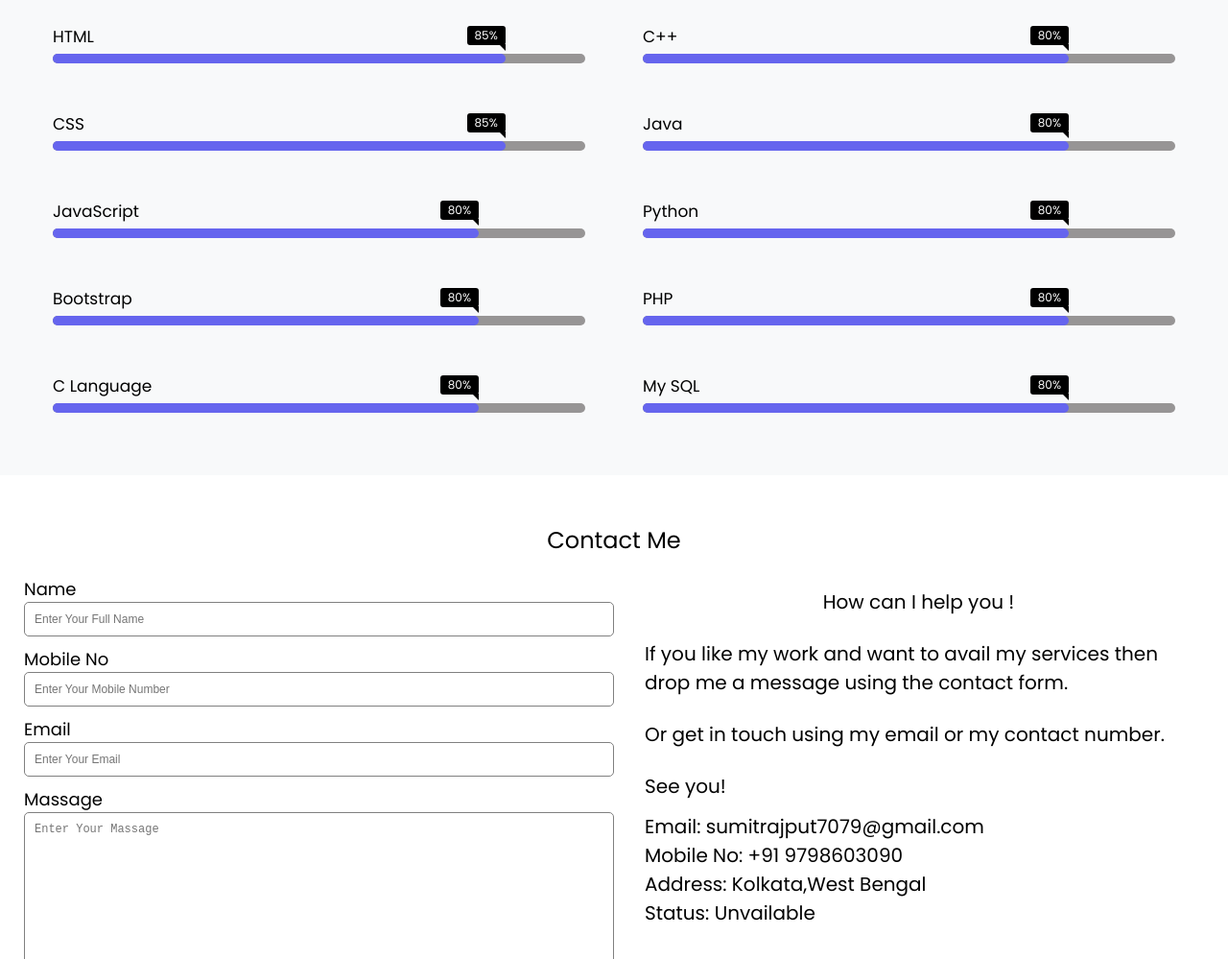
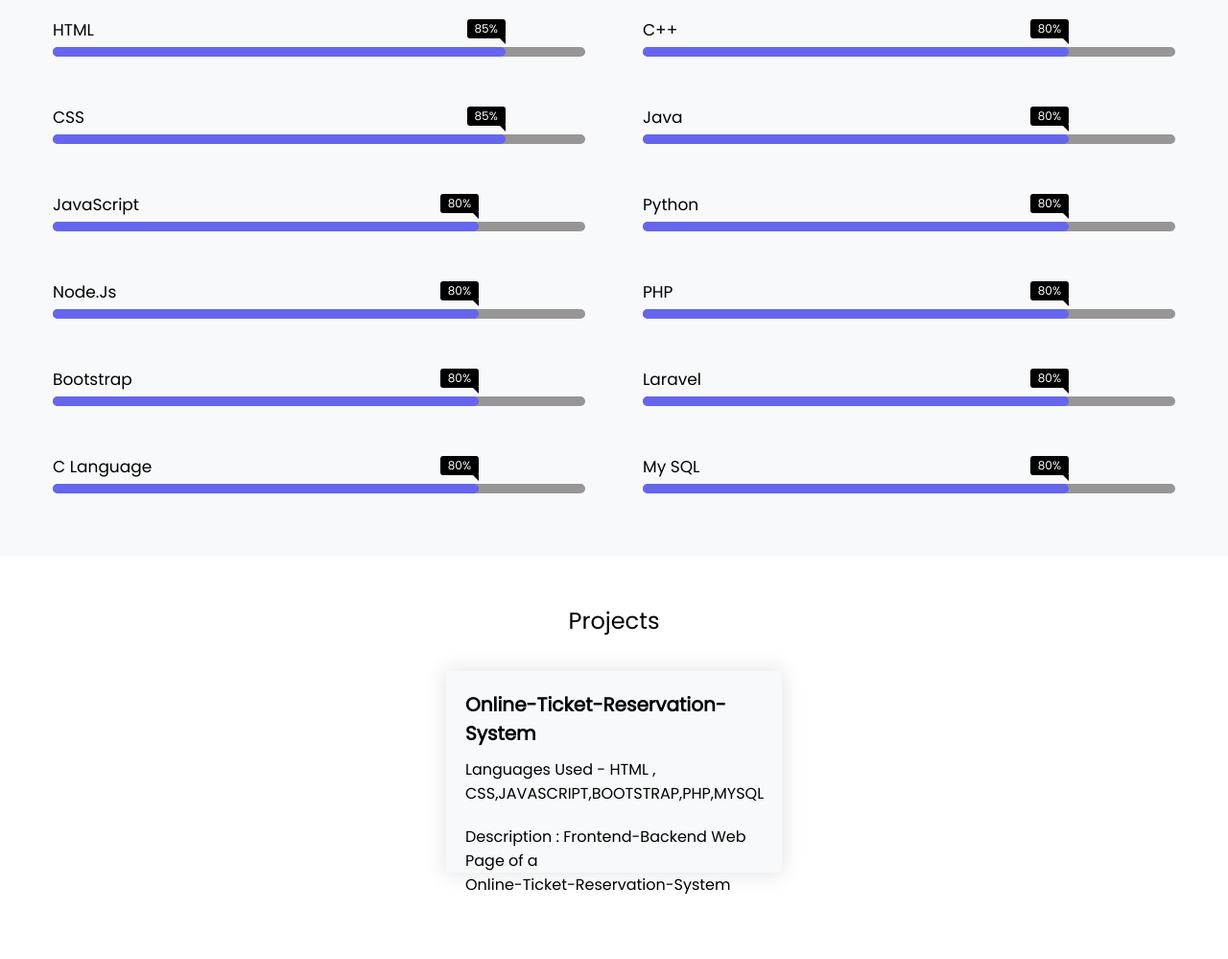
Before and after one commit to sumitsingh9798/portfolio, a plain HTML site: page index.html in a window 1280 px wide. Shown: the part 1801-2800 px from the top of the page at 96% size. Drawn offline with Linux system fonts and the light colour scheme.

Commit message:
Add files via upload

```diff
--- a/index.html
+++ b/index.html
@@ -1,4 +1,3 @@
-
 <!DOCTYPE html>
 <html lang="en">
 
@@ -44,12 +43,9 @@
             <h2>Hello , <br> I am Sumit Singh</h2>
             <p>Front-End Web Developer</p>
             <div class="s-icon">
-                <a href="https://www.facebook.com/profile.php?id=100017611545613&mibextid=eHce3h" target="_blank"><i
-                        class="fa-brands fa-facebook"></i></a>
-                <a href="https://www.instagram.com/sumit_singh_rajput9798?igshid=YTQwZjQ0NmI0OA==" target="_blank"> <i
-                        class="fa-brands fa-instagram"></i></a>
-                <a href="https://www.linkedin.com/in/sumitsingh9798" target="_blank"><i
-                        class="fa-brands fa-linkedin"></i></a>
+                <a href="https://www.facebook.com/profile.php?id=100017611545613&mibextid=eHce3h" target="_blank"><i class="fa-brands fa-facebook"></i></a>
+                <a href="https://www.instagram.com/sumit_singh_rajput9798?igshid=YTQwZjQ0NmI0OA==" target="_blank"> <i class="fa-brands fa-instagram"></i></a>
+                <a href="https://www.linkedin.com/in/sumitsingh9798" target="_blank"><i class="fa-brands fa-linkedin"></i></a>
                 <a href="https://github.com/sumitsingh9798" target="_blank"><i class="fa-brands fa-github"></i></a>
                 <a href="https://wa.me/9798603090" target="_blank"><i class="fa-brands fa-whatsapp"></i></a>
                 <a href="https://telegram.me/smt4h" target="_blank"><i class="fa-brands fa-telegram"></i></a>
@@ -81,11 +77,10 @@
 
                 </div>
                 <div style="text-align: center;" class="col-2">
-                    <img src="image/Sumit.jpeg" alt="" width="320px" height="370px"
-                        style=" margin: 30px auto 20px auto; ">
+                    <img src="image/Sumit pr.jpg" alt="" width="320px" height="370px" style=" margin: 30px auto 20px auto; ">
                     <p style="margin: 0; padding: 0;"></p>
                     <div class="btn" style="margin: 0;">
-                        <a href="image/SUMIT_SINGH.pdf" target="_blank">View Resume</a>
+                        <a href="image/Sumit Singh CV (4) (1).pdf" target="_blank">View Resume</a>
                     </div>
                 </div>
 
@@ -147,6 +142,16 @@
                     <div class="skills-bar">
                         <div class="bar">
                             <div class="info">
+                                <span>Node.Js</span>
+                            </div>
+                            <div class="progress-line">
+                                <span style="width: 80%;"></span>
+                            </div>
+                        </div>
+                    </div>
+                    <div class="skills-bar">
+                        <div class="bar">
+                            <div class="info">
                                 <span>Bootstrap</span>
                             </div>
                             <div class="progress-line">
@@ -196,10 +201,21 @@
                             </div>
                         </div>
                     </div>
+
                     <div class="skills-bar">
                         <div class="bar">
                             <div class="info">
                                 <span>PHP</span>
+                            </div>
+                            <div class="progress-line">
+                                <span style="width: 80%;"></span>
+                            </div>
+                        </div>
+                    </div>
+                    <div class="skills-bar">
+                        <div class="bar">
+                            <div class="info">
+                                <span>Laravel</span>
                             </div>
                             <div class="progress-line">
                                 <span style="width: 80%;"></span>
@@ -221,52 +237,18 @@
         </div>
     </div>
     <!-- projects -->
-    <!-- <div class="projects" id="projects">
+    <div class="projects" id="projects">
         <h2 class="title">Projects</h2>
         <div class="container">
             <div class="row">
-                <a href="https://skycomputereducation.com/homepage/old2/" class="link" target="_blank">
+                <a href="https://github.com/sumitsingh9798/Online-Ticket-Reservation-System" class="link" target="_blank">
                     <div class="col-3">
-                        <h4>Computer Institute</h4>
-                        <p>Languages Used - HTML , CSS </p>
-                        <p>Description : Frontend Web Page of a <br> Computer Institute</p>
+                        <h4>Online-Ticket-Reservation-System</h4>
+                        <p>Languages Used - HTML , CSS,JAVASCRIPT,BOOTSTRAP,PHP,MYSQL </p>
+                        <p>Description : Frontend-Backend Web Page of a <br> Online-Ticket-Reservation-System</p>
                     </div>
                 </a>
-                <a href="https://kunalkumar45.github.io/kunalfitness/" class="link" target="_blank">
-                    <div class="col-3">
-                        <h4>GYM Project</h4>
-                        <p>Languages Used - HTML , CSS, JavaScript </p>
-                        <p>Description : Frontend Web Page of a <br> GYM</p>
-                    </div>
-                </a>
-                <a href="https://kunalkumar45.github.io/e-shop/" class="link" target="_blank">
-                    <div class="col-3">
-                        <h4>E-Commerce Website</h4>
-                        <p>Languages Used - HTML , CSS, JavaScript</p>
-                        <p>Description : Frontend Web Page of an <br> E-Commerce Website</p>
-                    </div>
-                </a> -->
-                <!-- <a href="https://kunalkumar45.github.io/e-shop/" class="link" target="_blank">
-                    <div class="col-3">
-                        <h4>E-Commerce Website</h4>
-                        <p>Languages Used - HTML , CSS </p>
-                        <p>Description : Frontend Web Page of an <br> E-Commerce Website</p>
-                    </div>
-                </a>
-                <a href="https://kunalkumar45.github.io/e-shop/" class="link" target="_blank">
-                    <div class="col-3">
-                        <h4>E-Commerce Website</h4>
-                        <p>Languages Used - HTML , CSS, JavaScript, Bootstrap </p>
-                        <p>Description : Frontend Web Page of an <br> E-Commerce Website</p>
-                    </div>
-                </a>
-                <a href="https://kunalkumar45.github.io/e-shop/" class="link" target="_blank">
-                    <div class="col-3">
-                        <h4>E-Commerce Website</h4>
-                        <p>Languages Used - HTML , CSS </p>
-                        <p>Description : Frontend Web Page of an <br> E-Commerce Website</p>
-                    </div>
-                </a> -->
+
             </div>
         </div>
     </div>
@@ -301,7 +283,7 @@
                 <div class="status-2">
                     <p>Email: <a href="mailto:sumitrajput7079@gmail.com" class="link">sumitrajput7079@gmail.com</a></p>
                     <p>Mobile No: <a href="tel:+919798603090" class="link">+91
-                        9798603090</a></p>
+                            9798603090</a></p>
                     <p>Address: Kolkata,West Bengal</p>
                     <p>Status: Unvailable</p>
                 </div>
@@ -313,12 +295,9 @@
         <strong>Sumit Singh</strong>
         <p>Front-End Web Developer</p>
         <div class="s-icon">
-            <a href="https://www.facebook.com/profile.php?id=100017611545613&mibextid=eHce3h" target="_blank"><i
-                    class="fa-brands fa-facebook"></i></a>
-            <a href="https://www.instagram.com/sumit_singh_rajput9798?igshid=YTQwZjQ0NmI0OA==" target="_blank"> <i
-                    class="fa-brands fa-instagram"></i></a>
-            <a href="https://www.linkedin.com/in/sumitsingh9798" target="_blank"><i
-                    class="fa-brands fa-linkedin"></i></a>
+            <a href="https://www.facebook.com/profile.php?id=100017611545613&mibextid=eHce3h" target="_blank"><i class="fa-brands fa-facebook"></i></a>
+            <a href="https://www.instagram.com/sumit_singh_rajput9798?igshid=YTQwZjQ0NmI0OA==" target="_blank"> <i class="fa-brands fa-instagram"></i></a>
+            <a href="https://www.linkedin.com/in/sumitsingh9798" target="_blank"><i class="fa-brands fa-linkedin"></i></a>
             <a href="https://github.com/sumitsingh9798" target="_blank"><i class="fa-brands fa-github"></i></a>
             <a href="https://wa.me/9798603090" target="_blank"><i class="fa-brands fa-whatsapp"></i></a>
             <a href="https://telegram.me/smt4h" target="_blank"><i class="fa-brands fa-telegram"></i></a>
```
